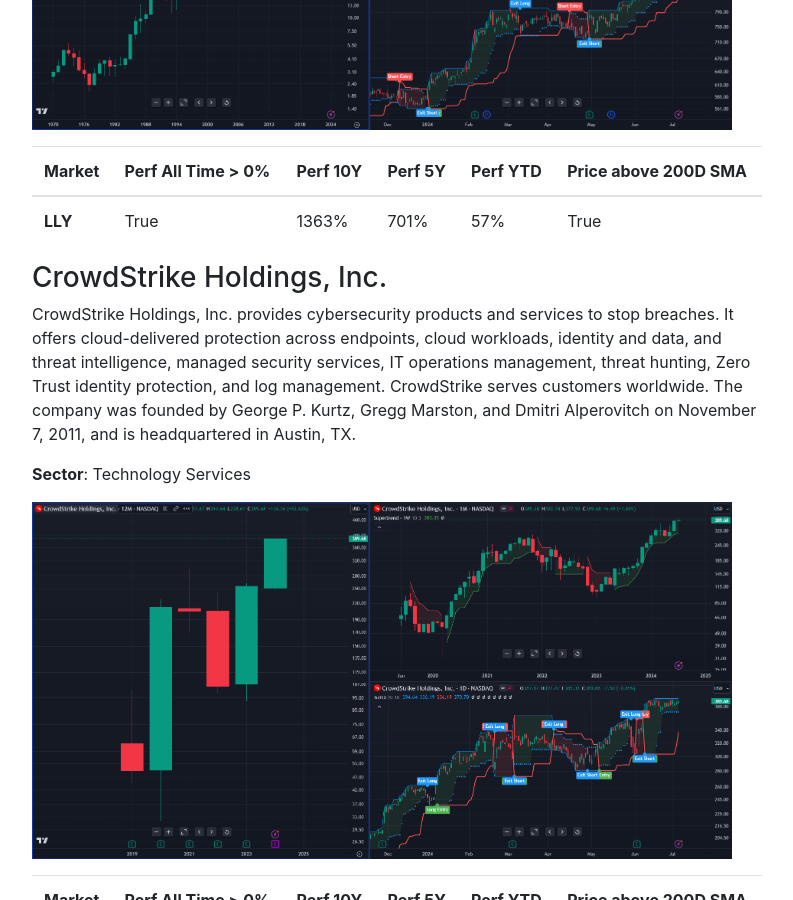
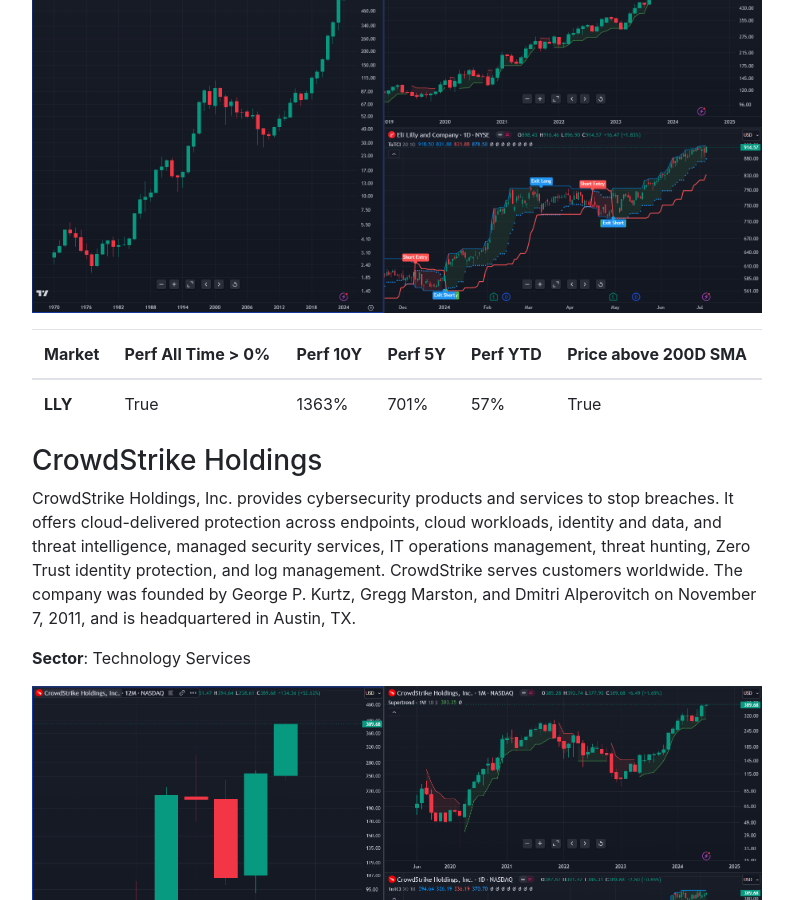
Before and after one commit to GeorgeFreelanceDeveloper/trend-follow.io, a Jekyll site: the page built from docs/_pages/markets.md, in a window 1280 px wide and 900 px high, scrolled down 10658 px. Shown: the whole window, without its empty margins (53-846 px from the left). Built offline with Jekyll 4.4.1, drawn with Linux system fonts in a browser that asks for light colours; some of the changed text lies outside the part shown.

Commit message:
Update web
- responsive images in markets page
- repair header names

```diff
--- a/docs/_pages/markets.md
+++ b/docs/_pages/markets.md
@@ -35,7 +35,7 @@
 ### Bitcoin
 Bitcoin (BTC) is a decentralized cryptocurrency that was first described in a 2008 whitepaper by an individual or group of individuals using the alias Satoshi Nakamoto. Officially launched in January 2009, Bitcoin is a peer-to-peer online currency that allows transactions to happen directly between equal and independent network participants without the need for any intermediary. Bitcoin is digital money that cannot be inflated or manipulated by any individual, company, government, or central bank. Bitcoin is recognized as one of the initial cryptocurrencies to come into use and has inspired the development of thousands of competing projects. There will only ever be 21 million BTC. Bitcoin is highly divisible, with its smallest unit, i.e. 0.000 000 01 BTC, called a "satoshi" or "sat." As bitcoin's value has risen, its easy divisibility has become a key attribute.
 
-<img src="../assets/images/bitcoin.png" title="Bitcoin" width=700px>
+<img src="../assets/images/bitcoin.png" class="img-fluid" title="Bitcoin">
 
 
 <table class="table">
@@ -64,7 +64,7 @@
 ### Ethereum
 Ethereum is a decentralized, open-source blockchain platform that enables the creation and execution of smart contracts and decentralized applications (dApps) without any downtime, fraud, control, or interference from a third party. Launched in 2015 by Vitalik Buterin and other developers, Ethereum extends the capabilities of Bitcoin's blockchain technology by incorporating a built-in programming language that allows developers to write their own code and create personalized applications. Ether (ETH) is the platform's native cryptocurrency, which is used to pay for transaction fees and computational services on the Ethereum network.
 
-<img src="../assets/images/ethereum.png" title="Ethereum" width=700px>
+<img src="../assets/images/ethereum.png" class="img-fluid" title="Ethereum">
 
 
 <table class="table">
@@ -93,7 +93,7 @@
 ### Nasdaq 100
 The Nasdaq 100 Index is a benchmark stock market index comprising 100 of the largest non-financial companies listed on the Nasdaq Stock Market, a premier global electronic marketplace for buying and selling securities. Launched in 1985, the index includes diverse sectors such as technology, consumer services, healthcare, and biotechnology, with a significant emphasis on technology-driven firms. Renowned for its high growth potential and innovation, the Nasdaq 100 features prominent companies like Apple, Microsoft, Amazon, and Alphabet (Google). The index is often used as a barometer for the performance of the technology and innovation sectors within the U.S. stock market.
 
-<img src="../assets/images/nasdaq100.png" title="Nasdaq 100" width=700px>
+<img src="../assets/images/nasdaq100.png" class="img-fluid" title="Nasdaq 100">
 
 <table class="table">
   <thead>
@@ -121,7 +121,7 @@
 ### S&P 500
 The S&P 500 Index, or Standard & Poor's 500 Index, is a widely regarded stock market index that tracks the performance of 500 of the largest publicly traded companies in the United States, spanning various industries and sectors. Established in 1957, it serves as a key indicator of the overall health and performance of the U.S. stock market and economy. The index is market-capitalization-weighted, meaning larger companies have a more significant impact on its performance. With its diverse representation, the S&P 500 includes companies like Apple, Microsoft, Amazon, and Johnson & Johnson, making it a common benchmark for investors and a popular investment vehicle through mutual funds and exchange-traded funds (ETFs).
 
-<img src="../assets/images/spx.png" title="S&P 500" width=700px>
+<img src="../assets/images/spx.png" class="img-fluid" title="S&P 500">
 
 <table class="table">
   <thead>
@@ -149,7 +149,7 @@
 ### NIFTY 50
 The NIFTY 50 Index is a key benchmark index for the Indian equity market, representing the weighted average of 50 of the largest and most liquid stocks listed on the National Stock Exchange of India (NSE). Introduced in 1990 by the NSE, it encompasses various sectors of the Indian economy, providing a comprehensive overview of the market's performance. The index is market-capitalization-weighted, ensuring that larger companies have a greater influence on its movements. By including major corporations such as Reliance Industries, Tata Consultancy Services (TCS), and HDFC Bank, the NIFTY 50 serves as a crucial barometer for investors and analysts assessing the economic health and trends of the Indian stock market.
 
-<img src="../assets/images/nifty50.png" title="NIFTY 50" width=700px>
+<img src="../assets/images/nifty50.png" class="img-fluid" title="NIFTY 50">
 
 <table class="table">
   <thead>
@@ -198,7 +198,7 @@
 
 **Sector**: Electronic Technology
 
-<img src="../assets/images/smci.png" title="Super Micro Computer" width=700px>
+<img src="../assets/images/smci.png" class="img-fluid" title="Super Micro Computer">
 
 <table class="table">
   <thead>
@@ -228,7 +228,7 @@
 
 **Sector**: Electronic Technology
 
-<img src="../assets/images/nvda.png" title="NVIDIA" width=700px>
+<img src="../assets/images/nvda.png" class="img-fluid" title="NVIDIA">
 
 <table class="table">
   <thead>
@@ -258,7 +258,7 @@
 
 **Sector**: Utilities
 
-<img src="../assets/images/vst.png" title="Vistra Corp" width=700px>
+<img src="../assets/images/vst.png" class="img-fluid" title="Vistra Corp">
 
 <table class="table">
   <thead>
@@ -288,7 +288,7 @@
 
 **Sector**: Utilities
 
-<img src="../assets/images/ceg.png" title="Constellation Energy Corporation" width=700px>
+<img src="../assets/images/ceg.png" class="img-fluid" title="Constellation Energy Corporation">
 
 <table class="table">
   <thead>
@@ -318,7 +318,7 @@
 
 **Sector**: Electronic Technology
 
-<img src="../assets/images/mu.png" title="Micron Technology" width=700px>
+<img src="../assets/images/mu.png" class="img-fluid" title="Micron Technology">
 
 <table class="table">
   <thead>
@@ -343,12 +343,12 @@
   </tbody>
 </table>
 
-### NRG Energy, Inc.
+### NRG Energy
 NRG Energy, Inc. engages in the production, sale, and distribution of energy and energy services. It operates through the following segments: Generation, Retail, and Corporate. The Generation segment includes all power plant activities, domestic and international, as well as renewables. The Retail segment includes mass customers and business solutions, and other distributed and reliability products. The Corporate segment includes residential solar and electric vehicle services. The company was founded in 1989 and is headquartered in Houston, TX.
 
 **Sector**: Utilities
 
-<img src="../assets/images/nrg.png" title="NRG Energy, Inc." width=700px>
+<img src="../assets/images/nrg.png" class="img-fluid" title="NRG Energy, Inc.">
 
 <table class="table">
   <thead>
@@ -378,7 +378,7 @@
 
 **Sector**: Health Technology
 
-<img src="../assets/images/lly.png" title="Eli Lilly and Company" width=700px>
+<img src="../assets/images/lly.png" class="img-fluid" title="Eli Lilly and Company">
 
 <table class="table">
   <thead>
@@ -403,12 +403,12 @@
   </tbody>
 </table>
 
-### CrowdStrike Holdings, Inc.
+### CrowdStrike Holdings
 CrowdStrike Holdings, Inc. provides cybersecurity products and services to stop breaches. It offers cloud-delivered protection across endpoints, cloud workloads, identity and data, and threat intelligence, managed security services, IT operations management, threat hunting, Zero Trust identity protection, and log management. CrowdStrike serves customers worldwide. The company was founded by George P. Kurtz, Gregg Marston, and Dmitri Alperovitch on November 7, 2011, and is headquartered in Austin, TX.
 
 **Sector**: Technology Services
 
-<img src="../assets/images/crwd.png" title="CrowdStrike Holdings, Inc." width=700px>
+<img src="../assets/images/crwd.png" class="img-fluid" title="CrowdStrike Holdings, Inc.">
 
 <table class="table">
   <thead>
@@ -438,7 +438,7 @@
 
 **Sector**: Electronic Technology
 
-<img src="../assets/images/anet.png" title="Arista Networks" width=700px>
+<img src="../assets/images/anet.png" class="img-fluid" title="Arista Networks">
 
 <table class="table">
   <thead>
@@ -463,12 +463,12 @@
   </tbody>
 </table>
 
-### NetApp, Inc.
+### NetApp
 NetApp, Inc. engages in the provision of software, systems, and services to manage and share data on-premises, and private and public clouds worldwide. It operates through Hybrid Cloud and Public Cloud segments. The Hybrid Cloud segment offers data storage portfolio for storage management and infrastructure solutions. The Public Cloud segment refers to a portfolio of products delivered primarily as-a-service, including related support. The company was founded by David Hitz, James K. Lau and Michael Malcolm in April 1992 and is headquartered in San Jose, CA.
 
 **Sector**: Electronic Technology
 
-<img src="../assets/images/ntap.png" title="NetApp, Inc." width=700px>
+<img src="../assets/images/ntap.png" class="img-fluid" title="NetApp, Inc.">
 
 <table class="table">
   <thead>
```
